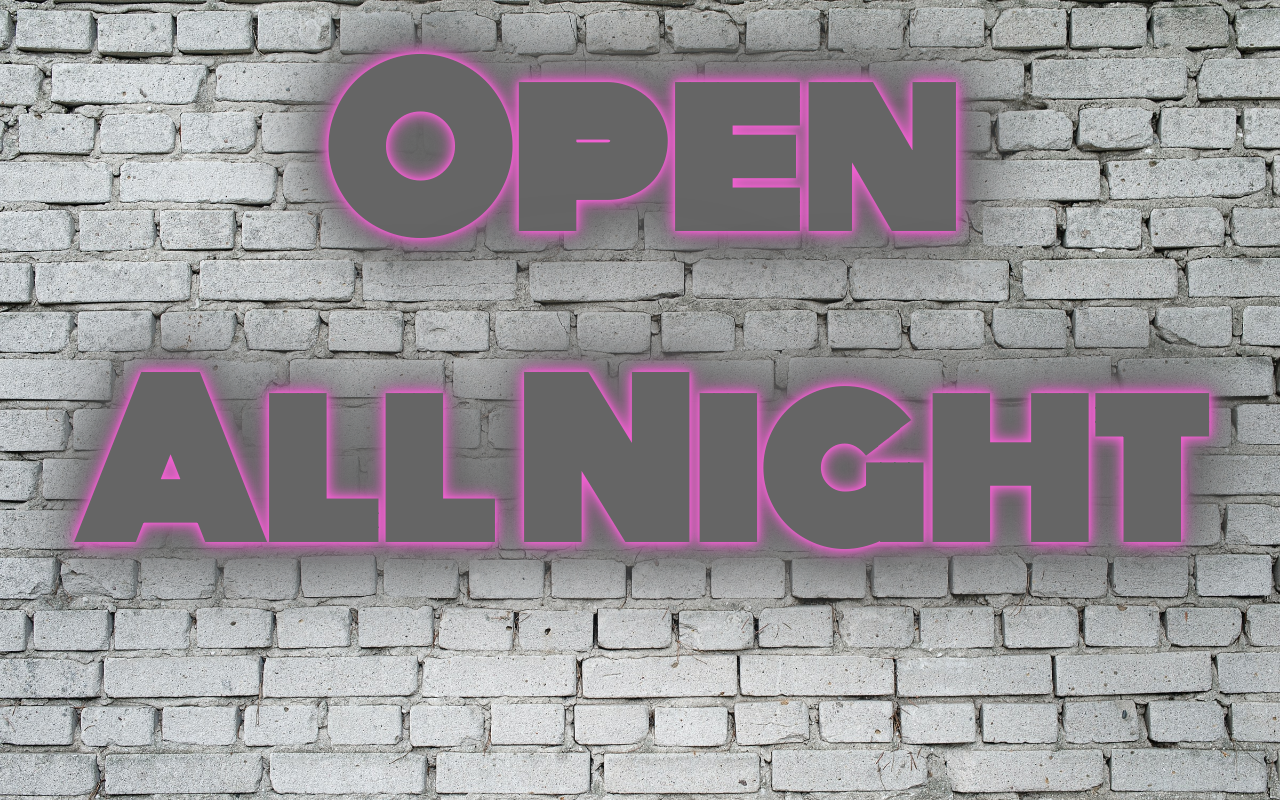
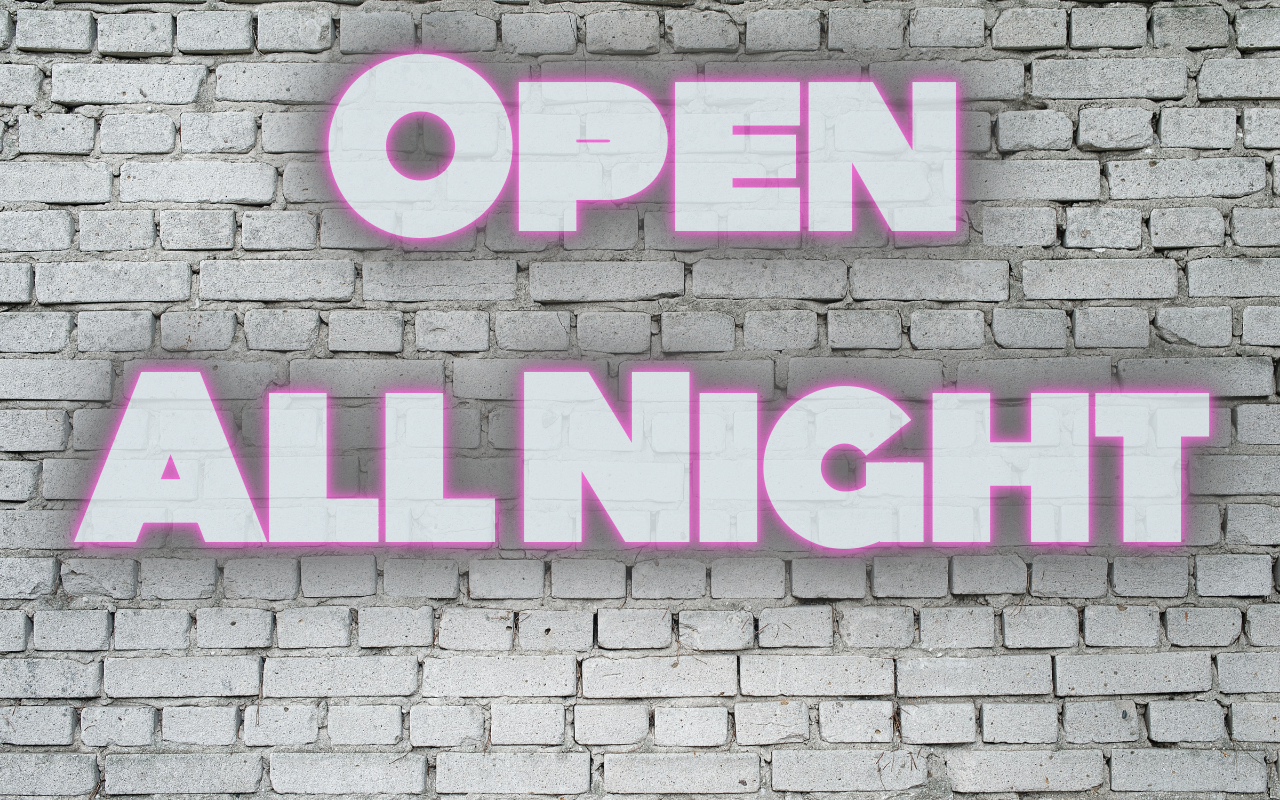
Before and after one commit to denysMoon/neon-light-animation, a plain HTML site: page index.html in a window 1280 px wide. Drawn offline with Linux system fonts and the light colour scheme.

Commit message:
change text color

```diff
--- a/style.css
+++ b/style.css
@@ -10,14 +10,14 @@ body{
     background-image: url('./assets/img/wall.jpg');
     background-repeat: no-repeat;
     background-size: cover;
-
 }
 h1{
     text-align: center;
     animation: pulsate 0.11s ease-in-out infinite alternate;
 }
 .neon{
-    color: #656565;
+    color: rgb(218, 227, 231);
+    opacity: 0.9;
     text-shadow:
         0 0 27px rgb(243, 97, 211),
         0 0 27px rgb(243, 97, 211),
```
